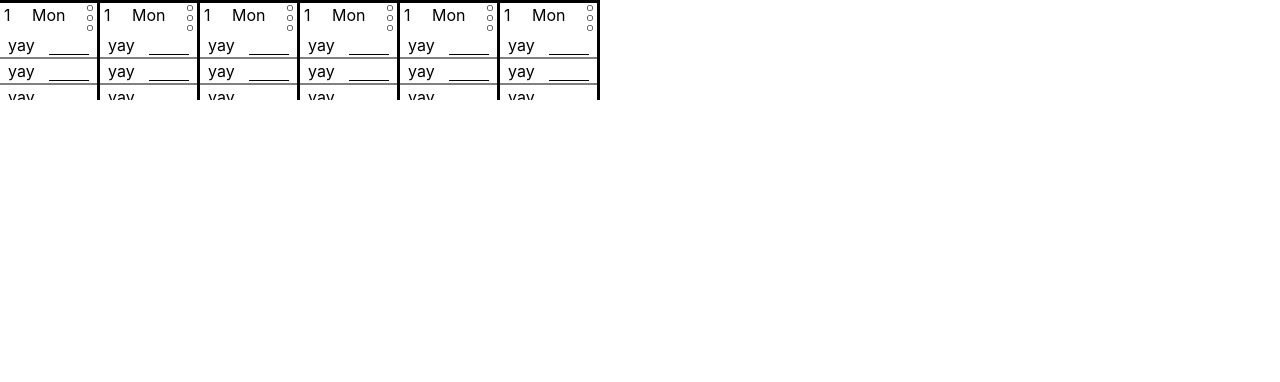
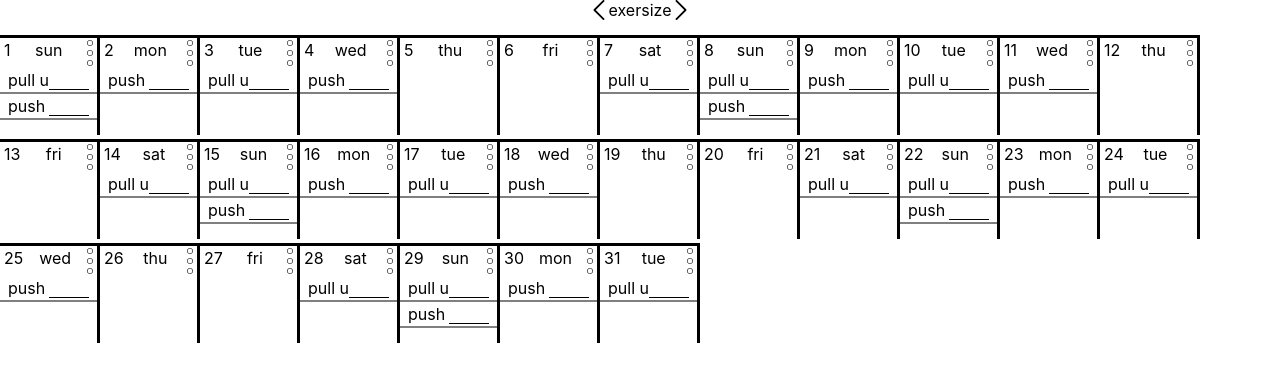
Before and after one commit to enotowitch/planner, a React (Create React App) app: page / in a window 1280 px wide. Shown: the top 382 px of the page. Built offline with nearby package versions, Linux system fonts and the light colour scheme.

Commit message:
+TaskAndMonth +CheckboxAndText +Month +TaskAndMonth

```diff
--- a/src/App.js
+++ b/src/App.js
@@ -1,14 +1,30 @@
-import Day from "./components/Day";
+import TaskAndMonth from "./components/TaskAndMonth";
 
 function App() {
+
+	// todo remove placeholder
+	localStorage.setItem("tasks",
+		`[
+			{ exersize:
+		[
+			{subTask: "pull ups", weekDay: ["tue", "sat", "sun"], type: "input"},
+			{subTask: "push ups", weekDay: ["wed", "mon", "sun"], type: "input"}
+	 	]
+			},
+			{ learn:
+				[
+					{subTask: "js", weekDay: ["mon", "tue", "wed"], type: "checkbox"},
+					{subTask: "react", weekDay: ["thu", "fri", "sat"], type: "checkbox"}
+				 ]
+					}
+		]`)
+
+	const tasks = eval(localStorage.getItem("tasks"))
+	// todo remove placeholder
+
 	return (
 		<>
-			<Day />
-			<Day />
-			<Day />
-			<Day />
-			<Day />
-			<Day />
+			<TaskAndMonth tasks={tasks} />
 		</>
 	);
 }
--- /dev/null
+++ b/src/components/CheckboxAndText.js
@@ -0,0 +1,17 @@
+import React, { PureComponent } from "react"
+
+export default class CheckboxAndText extends PureComponent {
+	render() {
+
+		const { text } = this.props
+
+		return (
+			<>
+				<input
+					type="checkbox"
+				/>
+				<span>{text}</span>
+			</>
+		)
+	}
+}
--- a/src/components/Day.js
+++ b/src/components/Day.js
@@ -4,24 +4,26 @@ import openDayOptions from "../img/dots.svg"
 
 export default class Day extends PureComponent {
 
+	getWeekDay = (date) => new Date(`${date}, 2023`).toLocaleTimeString("en-us", { weekday: 'short' }).match(/.*?\s/)[0].toLowerCase().trim()
+
 	render() {
+
+		const weekDay = this.getWeekDay(this.props.day) // sun, mon, tue, ...
+
+		const dayItems = this.props.subTasks.map(subTaskObj => subTaskObj.weekDay.includes(weekDay) && <DayItem subTaskName={subTaskObj.subTask} type={subTaskObj.type} />)
+
+		const dayNum = this.props.day.match(/\d+/)
 
 		return (
 			<div className="Day">
-				<div className="Day__title">
-					<span>1</span>
-					<span>Mon</span>
+				<div className="Day__top">
+					<span>{dayNum}</span>
+					<span>{weekDay}</span>
 					<img src={openDayOptions} />
 				</div>
 
-				<DayItem />
-				<DayItem />
-				<DayItem />
-				<DayItem />
-				<DayItem />
-				<DayItem />
-				<DayItem />
-				<DayItem />
+				{dayItems}
+
 			</div>
 		)
 	}
--- a/src/components/DayItem.js
+++ b/src/components/DayItem.js
@@ -1,11 +1,16 @@
 import React, { PureComponent } from "react"
+import CheckboxAndText from "./CheckboxAndText"
 import TextAndInput from "./TextAndInput"
 
 export default class DayItem extends PureComponent {
 	render() {
+
+		const { subTaskName, type } = this.props
+
 		return (
 			<div className="DayItem">
-				<TextAndInput text="yay" />
+				{type === "input" && <TextAndInput text={subTaskName} />}
+				{type === "checkbox" && <CheckboxAndText text={subTaskName} />}
 			</div>
 		)
 	}
--- /dev/null
+++ b/src/components/Month.js
@@ -0,0 +1,19 @@
+import React, { PureComponent } from "react"
+import Day from "./Day"
+import listOfMonths from "../listOfMonths"
+
+export default class Month extends PureComponent {
+
+	render() {
+
+		const { monthNum, task, taskName } = this.props
+
+		const days = listOfMonths[monthNum].map(egJan9 => <Day day={egJan9} subTasks={task[taskName]} />)
+
+		return (
+			<>
+				{days}
+			</>
+		)
+	}
+}
--- /dev/null
+++ b/src/components/TaskAndMonth.js
@@ -0,0 +1,33 @@
+import React, { PureComponent } from "react"
+import Month from "./Month"
+import prev from "../img/prev.svg"
+import next from "../img/next.svg"
+
+export default class TaskAndMonth extends PureComponent {
+
+	state = {
+		taskNum: 0,
+		monthNum: 0
+	}
+
+	render() {
+
+		const { tasks } = this.props // [{…}, {…}]
+		const { taskNum, monthNum } = this.state
+
+		const taskName = String(Object.keys(tasks[taskNum])) // learn || exersize
+		const task = tasks[taskNum] // {learn: {…}} || {exersize: {…}}
+
+		return (
+			<>
+				<div className="fcc mb">
+					<img src={prev} onClick={() => this.setState(prev => ({ taskNum: prev.taskNum - 1 }))} />
+					{taskName}
+					<img src={next} onClick={() => this.setState(prev => ({ taskNum: prev.taskNum + 1 }))} />
+				</div>
+
+				<Month monthNum={monthNum} task={task} taskName={taskName} />
+			</>
+		)
+	}
+}
--- a/src/index.scss
+++ b/src/index.scss
@@ -33,9 +33,18 @@
 	width: 100px;
 	height: 100px;
 	overflow: auto;
-	&__title{
+	&__top {
 		display: flex;
 		justify-content: space-between;
 		padding: 2px 4px;
 	}
 }
+// flex center center
+.fcc{
+	display: flex;
+	align-items: center;
+	justify-content: center;
+}
+.mb{
+	margin-bottom: 15px;
+}
--- /dev/null
+++ b/src/listOfMonths.js
@@ -0,0 +1,15 @@
+export default
+	[
+		["Jan 1", "Jan 2", "Jan 3", "Jan 4", "Jan 5", "Jan 6", "Jan 7", "Jan 8", "Jan 9", "Jan 10", "Jan 11", "Jan 12", "Jan 13", "Jan 14", "Jan 15", "Jan 16", "Jan 17", "Jan 18", "Jan 19", "Jan 20", "Jan 21", "Jan 22", "Jan 23", "Jan 24", "Jan 25", "Jan 26", "Jan 27", "Jan 28", "Jan 29", "Jan 30", "Jan 31"],
+		["Feb 1", "Feb 2", "Feb 3", "Feb 4", "Feb 5", "Feb 6", "Feb 7", "Feb 8", "Feb 9", "Feb 10", "Feb 11", "Feb 12", "Feb 13", "Feb 14", "Feb 15", "Feb 16", "Feb 17", "Feb 18", "Feb 19", "Feb 20", "Feb 21", "Feb 22", "Feb 23", "Feb 24", "Feb 25", "Feb 26", "Feb 27", "Feb 28"],
+		["Mar 1", "Mar 2", "Mar 3", "Mar 4", "Mar 5", "Mar 6", "Mar 7", "Mar 8", "Mar 9", "Mar 10", "Mar 11", "Mar 12", "Mar 13", "Mar 14", "Mar 15", "Mar 16", "Mar 17", "Mar 18", "Mar 19", "Mar 20", "Mar 21", "Mar 22", "Mar 23", "Mar 24", "Mar 25", "Mar 26", "Mar 27", "Mar 28", "Mar 29", "Mar 30", "Mar 31"],
+		["Apr 1", "Apr 2", "Apr 3", "Apr 4", "Apr 5", "Apr 6", "Apr 7", "Apr 8", "Apr 9", "Apr 10", "Apr 11", "Apr 12", "Apr 13", "Apr 14", "Apr 15", "Apr 16", "Apr 17", "Apr 18", "Apr 19", "Apr 20", "Apr 21", "Apr 22", "Apr 23", "Apr 24", "Apr 25", "Apr 26", "Apr 27", "Apr 28", "Apr 29", "Apr 30"],
+		["May 1", "May 2", "May 3", "May 4", "May 5", "May 6", "May 7", "May 8", "May 9", "May 10", "May 11", "May 12", "May 13", "May 14", "May 15", "May 16", "May 17", "May 18", "May 19", "May 20", "May 21", "May 22", "May 23", "May 24", "May 25", "May 26", "May 27", "May 28", "May 29", "May 30", "May 31"],
+		["Jun 1", "Jun 2", "Jun 3", "Jun 4", "Jun 5", "Jun 6", "Jun 7", "Jun 8", "Jun 9", "Jun 10", "Jun 11", "Jun 12", "Jun 13", "Jun 14", "Jun 15", "Jun 16", "Jun 17", "Jun 18", "Jun 19", "Jun 20", "Jun 21", "Jun 22", "Jun 23", "Jun 24", "Jun 25", "Jun 26", "Jun 27", "Jun 28", "Jun 29", "Jun 30"],
+		["Jul 1", "Jul 2", "Jul 3", "Jul 4", "Jul 5", "Jul 6", "Jul 7", "Jul 8", "Jul 9", "Jul 10", "Jul 11", "Jul 12", "Jul 13", "Jul 14", "Jul 15", "Jul 16", "Jul 17", "Jul 18", "Jul 19", "Jul 20", "Jul 21", "Jul 22", "Jul 23", "Jul 24", "Jul 25", "Jul 26", "Jul 27", "Jul 28", "Jul 29", "Jul 30", "Jul 31"],
+		["Aug 1", "Aug 2", "Aug 3", "Aug 4", "Aug 5", "Aug 6", "Aug 7", "Aug 8", "Aug 9", "Aug 10", "Aug 11", "Aug 12", "Aug 13", "Aug 14", "Aug 15", "Aug 16", "Aug 17", "Aug 18", "Aug 19", "Aug 20", "Aug 21", "Aug 22", "Aug 23", "Aug 24", "Aug 25", "Aug 26", "Aug 27", "Aug 28", "Aug 29", "Aug 30", "Aug 31"],
+		["Sep 1", "Sep 2", "Sep 3", "Sep 4", "Sep 5", "Sep 6", "Sep 7", "Sep 8", "Sep 9", "Sep 10", "Sep 11", "Sep 12", "Sep 13", "Sep 14", "Sep 15", "Sep 16", "Sep 17", "Sep 18", "Sep 19", "Sep 20", "Sep 21", "Sep 22", "Sep 23", "Sep 24", "Sep 25", "Sep 26", "Sep 27", "Sep 28", "Sep 29", "Sep 30"],
+		["Oct 1", "Oct 2", "Oct 3", "Oct 4", "Oct 5", "Oct 6", "Oct 7", "Oct 8", "Oct 9", "Oct 10", "Oct 11", "Oct 12", "Oct 13", "Oct 14", "Oct 15", "Oct 16", "Oct 17", "Oct 18", "Oct 19", "Oct 20", "Oct 21", "Oct 22", "Oct 23", "Oct 24", "Oct 25", "Oct 26", "Oct 27", "Oct 28", "Oct 29", "Oct 30", "Oct 31"],
+		["Nov 1", "Nov 2", "Nov 3", "Nov 4", "Nov 5", "Nov 6", "Nov 7", "Nov 8", "Nov 9", "Nov 10", "Nov 11", "Nov 12", "Nov 13", "Nov 14", "Nov 15", "Nov 16", "Nov 17", "Nov 18", "Nov 19", "Nov 20", "Nov 21", "Nov 22", "Nov 23", "Nov 24", "Nov 25", "Nov 26", "Nov 27", "Nov 28", "Nov 29", "Nov 30"],
+		["Dec 1", "Dec 2", "Dec 3", "Dec 4", "Dec 5", "Dec 6", "Dec 7", "Dec 8", "Dec 9", "Dec 10", "Dec 11", "Dec 12", "Dec 13", "Dec 14", "Dec 15", "Dec 16", "Dec 17", "Dec 18", "Dec 19", "Dec 20", "Dec 21", "Dec 22", "Dec 23", "Dec 24", "Dec 25", "Dec 26", "Dec 27", "Dec 28", "Dec 29", "Dec 30", "Dec 31"]
+	]
```
Also changed, not shown: src/img/next.svg (added), src/img/prev.svg (added).
